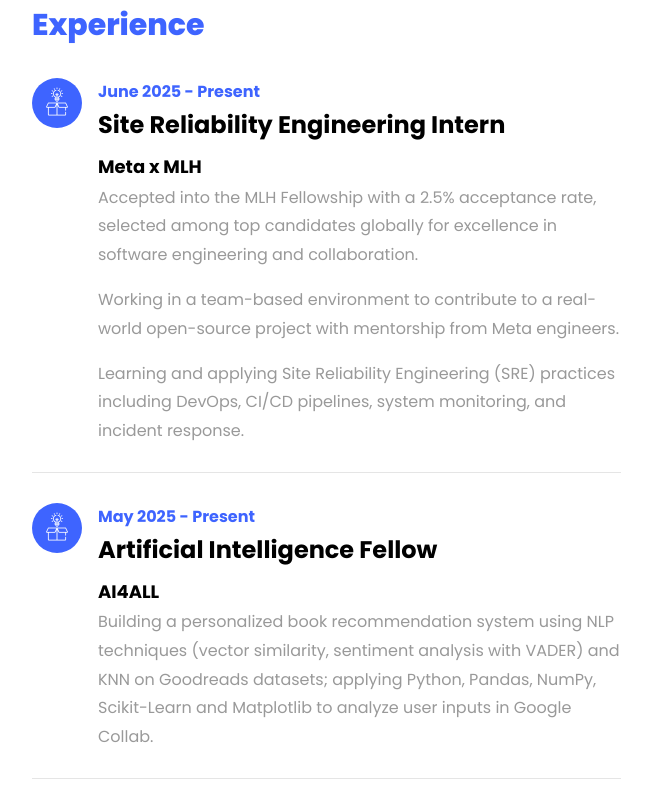
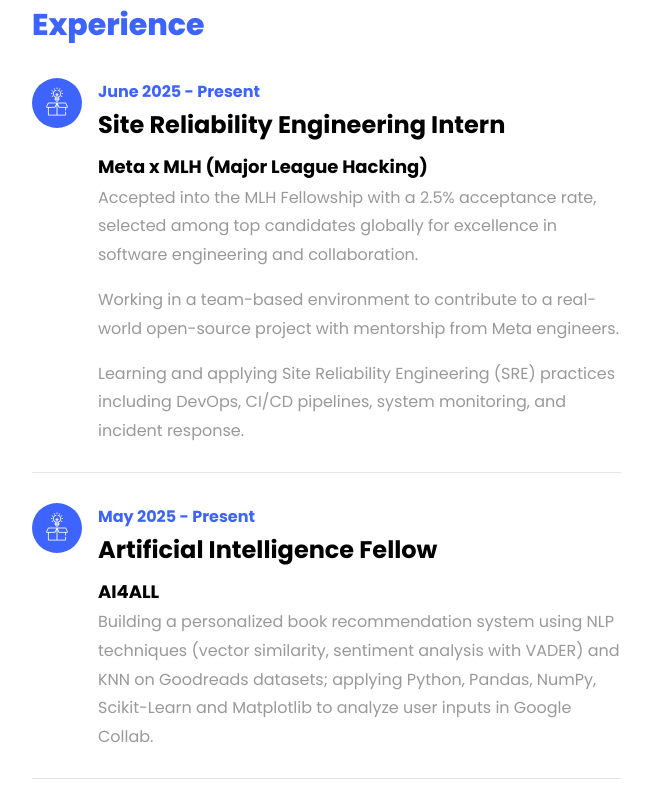
Before and after one commit to srewashimondal/Personal-Website, a plain HTML site: page Srewashi-Mondal-Personal-Website/index.html in a window 1280 px wide. Shown: the part 2102-2908 px from the top of the page, without its empty margins (353-1003 px from the left). Drawn offline with Linux system fonts and the light colour scheme; files whose address does not match are found by name.

Commit message:
Added MLH full

```diff
--- a/Srewashi-Mondal-Personal-Website/index.html
+++ b/Srewashi-Mondal-Personal-Website/index.html
@@ -163,7 +163,7 @@
 										<div class="text pl-3">
 												<span class="date">June 2025 - Present</span>
 												<h2>Site Reliability Engineering Intern</h2>
-												<span class="position">Meta x MLH</span>
+												<span class="position">Meta x MLH (Major League Hacking)</span>
 												<p>Accepted into the MLH Fellowship with a 2.5% acceptance rate, selected among top candidates globally for excellence in software engineering and collaboration.</p>
 												<p>Working in a team-based environment to contribute to a real-world open-source project with mentorship from Meta engineers.</p>
 												<p>Learning and applying Site Reliability Engineering (SRE) practices including DevOps, CI/CD pipelines, system monitoring, and incident response.</p>
```
